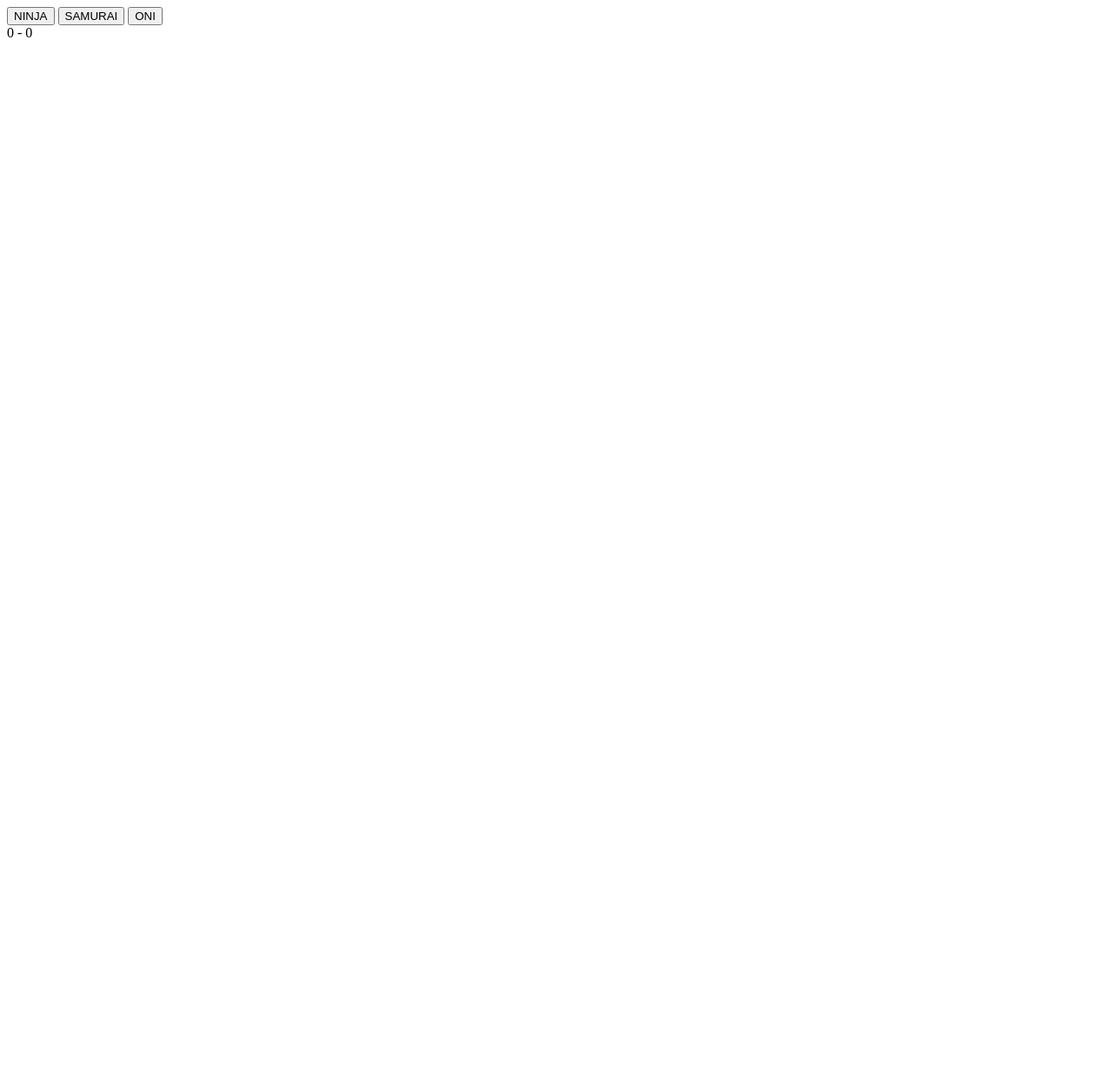
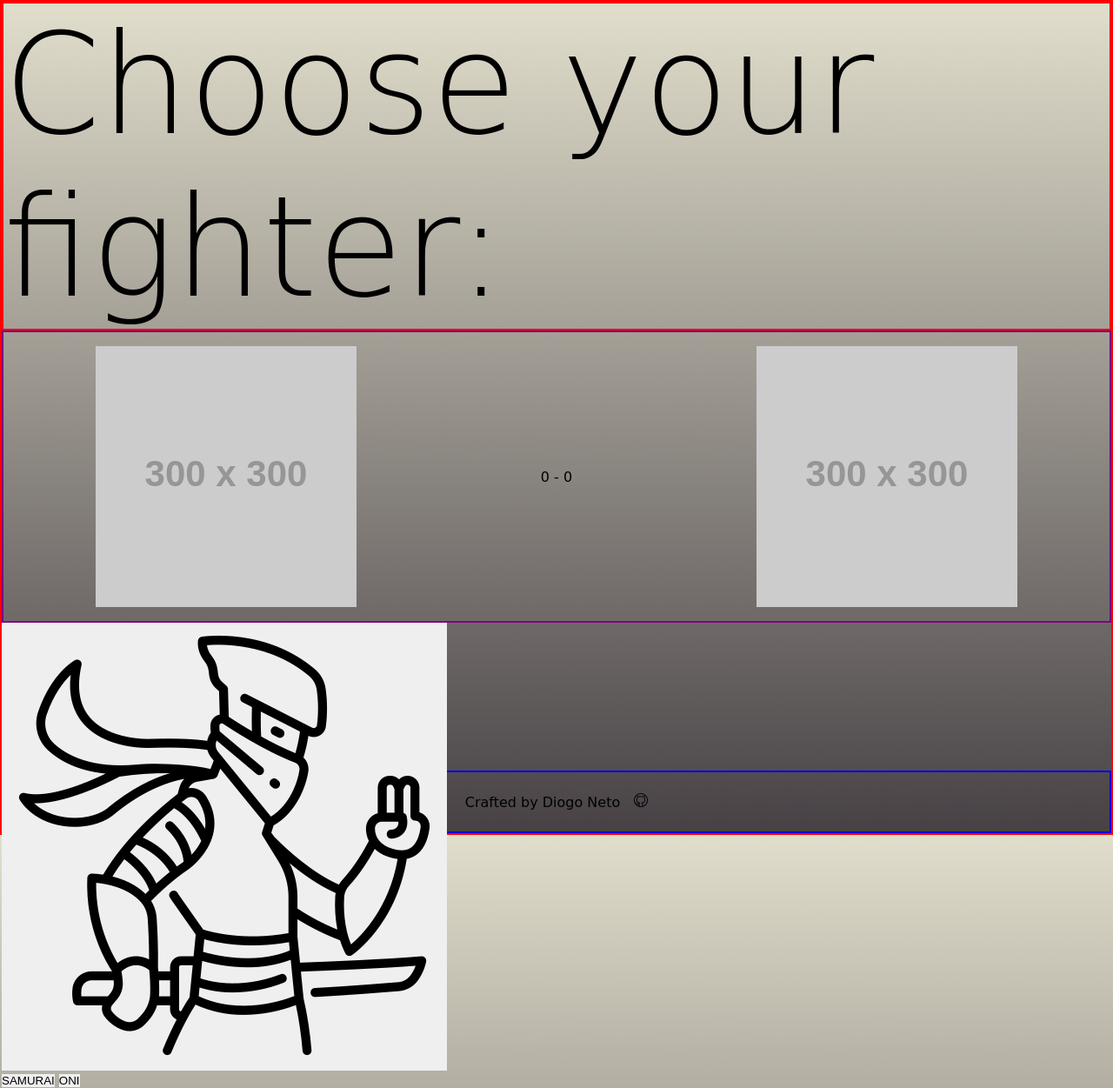
Before and after one commit to DiogoNet0/rock-paper-scissors-project, a plain HTML site: page index.html in a window 1280 px wide. Shown: the whole page at 87% size. Before the commit the page ends 800 px from the top, so only its background shows below. Drawn offline with Linux system fonts and the light colour scheme; placeholder pictures from the web are drawn by us; a web font is replaced by a local one.

Commit message:
modified the ReadMe.md

```diff
--- a/index.html
+++ b/index.html
@@ -4,19 +4,41 @@
     <meta charset="UTF-8" />
     <meta name="viewport" content="width=device-width, initial-scale=1.0" />
     <title>Rock Paper Scissors</title>
-    <script src="./script.js" defer></script>
+    <script src="./app.js" defer></script>
+    <link rel="stylesheet" href="style.css" />
   </head>
   <body>
+    <header>
+      <h1>Choose your fighter:</h1>
+    </header>
+    <div class="playing-area">
+      <img src="https://placehold.co/300" alt="Player Choice" />
+      <div class="score">
+        <span id="player-score">0</span>
+        <span>-</span>
+        <span id="computer-score">0</span>
+      </div>
+      <img src="https://placehold.co/300" alt="Computer Choice" />
+    </div>
+
     <div class="btns">
-      <button id="ninja">NINJA</button>
+      <button id="ninja">
+        <img src="./images/ninja.png" alt="Ninja Icon" />
+      </button>
       <button id="samurai">SAMURAI</button>
       <button id="oni">ONI</button>
     </div>
-    <div class="score">
-      <span id="player-score">0</span>
-      <span>-</span>
-      <span id="computer-score">0</span>
-    </div>
+
     <div id="result"></div>
+    <footer>
+      <p>Crafted by Diogo Neto</p>
+      <a
+        href="https://github.com/DiogoNet0"
+        target="_blank"
+        rel="noopener noreferrer"
+      >
+        <img src="./images/github.png" alt="Github Icon" id="github"
+      /></a>
+    </footer>
   </body>
 </html>
--- /dev/null
+++ b/style.css
@@ -0,0 +1,68 @@
+@import url("https://fonts.googleapis.com/css2?family=Kolker+Brush&display=swap");
+
+*,
+*::before,
+*::after {
+  box-sizing: border-box;
+}
+
+* {
+  margin: 0;
+  padding: 0;
+  border: 0 solid transparent;
+}
+
+html {
+  display: flex;
+  border: 2px solid red;
+  flex-direction: column;
+  margin: 0;
+  padding: 0;
+  min-width: 100vw;
+  min-height: 100%;
+}
+
+body {
+  background-image: linear-gradient(#e1decc, #474145);
+  font-family: "Kolker Brush", cursive;
+}
+
+header {
+  border: 2px solid red;
+  display: flex;
+  justify-content: center;
+  align-items: center;
+}
+
+h1 {
+  font-size: 10rem;
+  font-weight: 300;
+}
+
+.playing-area {
+  border: 2px solid purple;
+  display: flex;
+  flex: 1;
+  justify-content: space-around;
+  align-items: center;
+  padding: 1rem 0;
+}
+
+.btns {
+  width: 170px;
+  height: 170px;
+}
+
+footer {
+  border: 2px solid blue;
+  display: flex;
+  justify-content: center;
+  align-items: center;
+  padding: 1.5rem 0;
+  gap: 1rem;
+}
+
+footer #github {
+  width: 1rem;
+  height: 1rem;
+}
```
Also changed, not shown: README.md, app.js (renamed from script.js), images/Ninja-kanji.svg.png (added), images/github.png (added), images/kabuki.png (added), images/ninja.png (added), images/rps_ss.jpg (added), images/samurai-kanji.svg.png (added), images/samurai.png (added).
